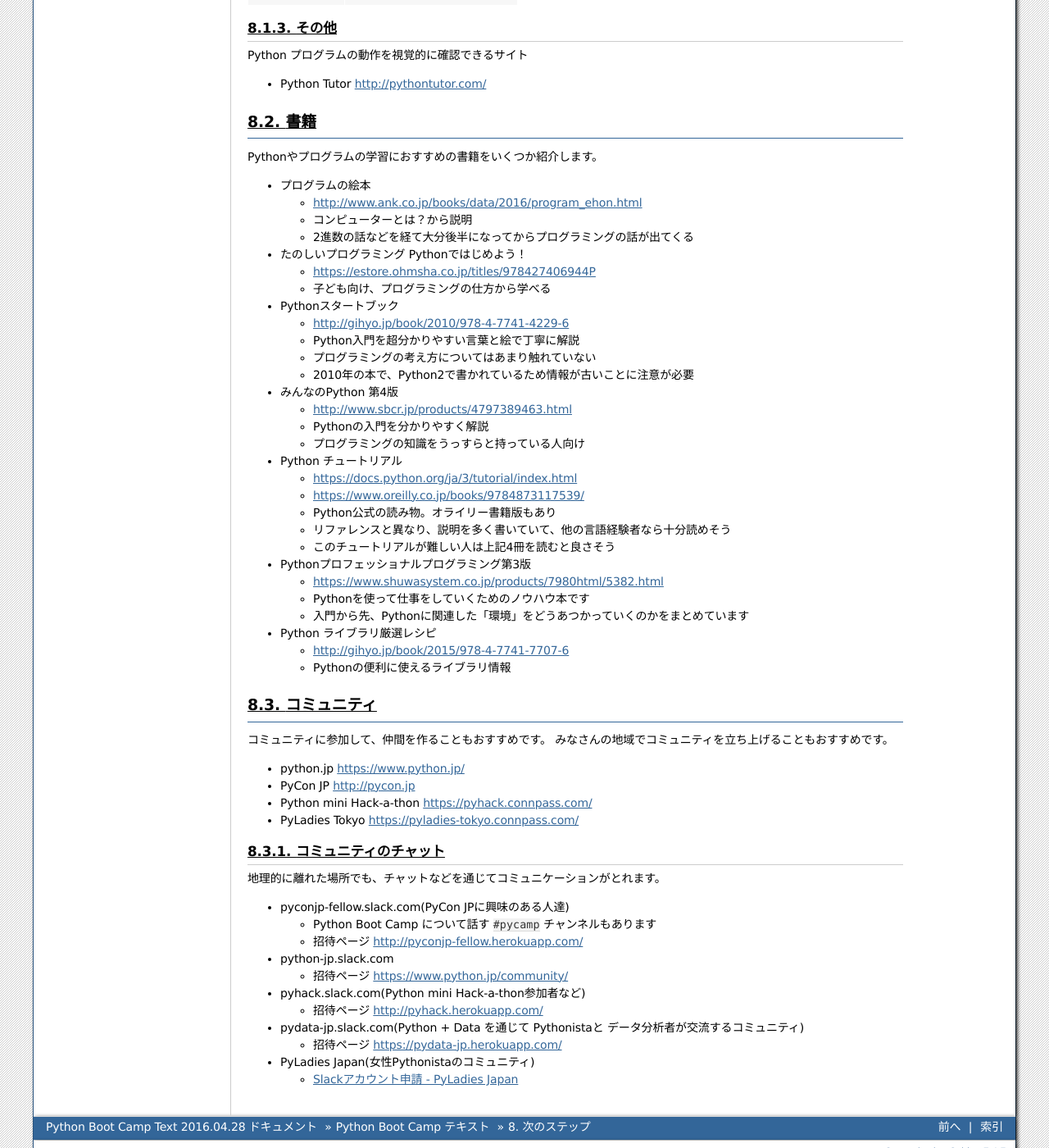
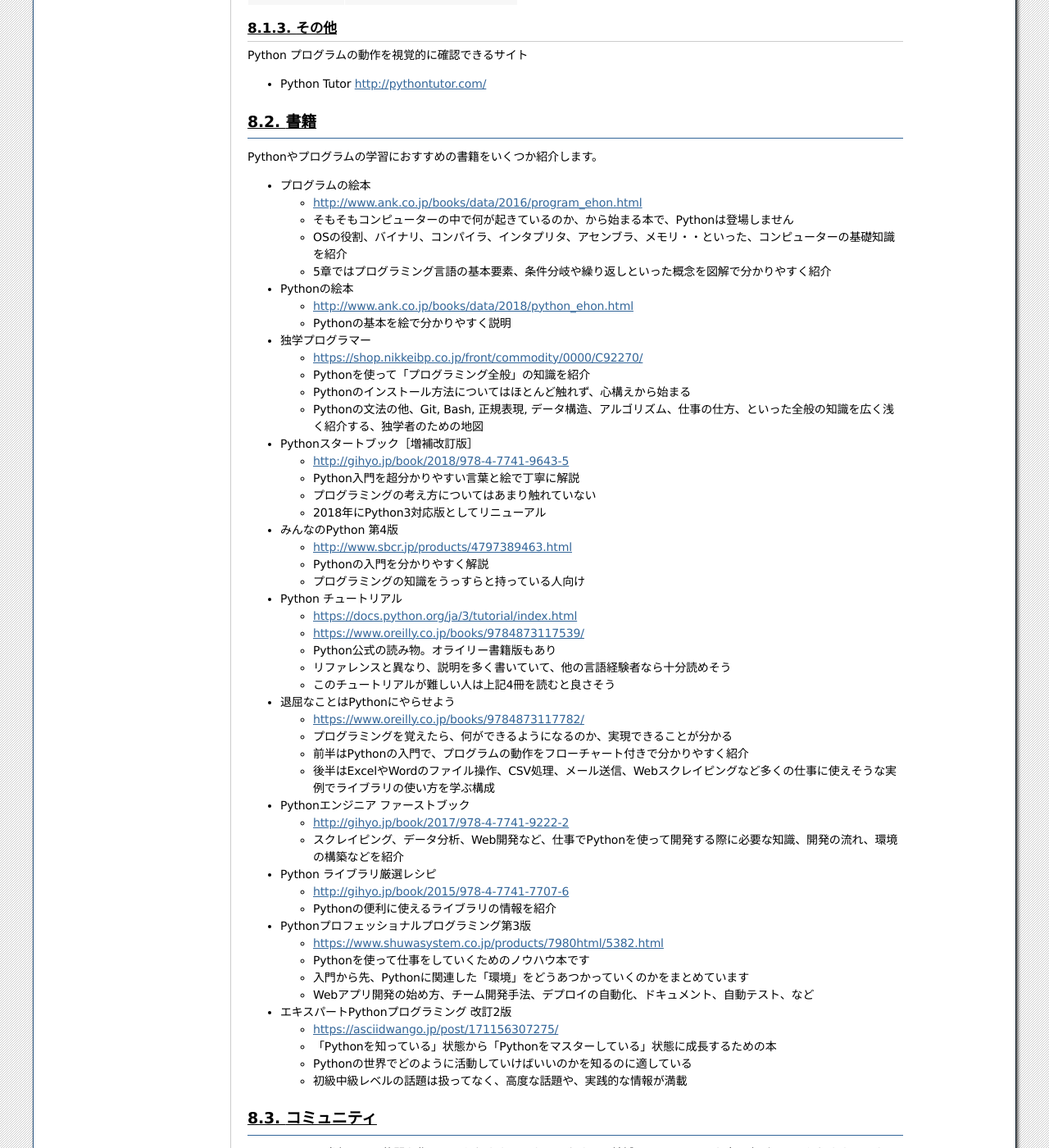
Before and after one commit to pyconjp/pycamp.pycon.jp, a Sphinx documentation site: the page built from source/textbook/8_nextstep.rst, in a window 1280 px wide and 1400 px high, scrolled down 932 px. Shown: the whole window at 82% size. Built offline with Sphinx 7.4.7, drawn with Linux system fonts in a browser that asks for light colours; some of the changed text lies outside the part shown.

Commit message:
update books and links

```diff
--- a/source/textbook/8_nextstep.rst
+++ b/source/textbook/8_nextstep.rst
@@ -35,13 +35,13 @@
 
 .. list-table::
 
-   * - PyQ
+   * - PyQ : Python学習プラットフォーム
      - https://pyq.jp/
-   * - Paiza
+   * - Paiza : ITエンジニア・プログラマ向けの転職・就活・学習サービス
      - https://paiza.jp/
-   * - ProjectEuler
+   * - ProjectEuler : プログラミングのチャレンジングプラットフォーム
      - https://projecteuler.net/
-   * - CheckIO
+   * - CheckIO : Pythonコードを書いてステージを攻略するゲーム
      - https://checkio.org/
 
 .. index:: Q&A web sites for programming
@@ -72,20 +72,28 @@
 * プログラムの絵本
 
   * http://www.ank.co.jp/books/data/2016/program_ehon.html
-  * コンピューターとは？から説明
-  * 2進数の話などを経て大分後半になってからプログラミングの話が出てくる
+  * そもそもコンピューターの中で何が起きているのか、から始まる本で、Pythonは登場しません
+  * OSの役割、バイナリ、コンパイラ、インタプリタ、アセンブラ、メモリ・・といった、コンピューターの基礎知識を紹介
+  * 5章ではプログラミング言語の基本要素、条件分岐や繰り返しといった概念を図解で分かりやすく紹介
 
-* たのしいプログラミング Pythonではじめよう！
+* Pythonの絵本
 
-  * https://estore.ohmsha.co.jp/titles/978427406944P
-  * 子ども向け、プログラミングの仕方から学べる
+  * http://www.ank.co.jp/books/data/2018/python_ehon.html
+  * Pythonの基本を絵で分かりやすく説明
 
-* Pythonスタートブック
+* 独学プログラマー
 
-  * http://gihyo.jp/book/2010/978-4-7741-4229-6
+  * https://shop.nikkeibp.co.jp/front/commodity/0000/C92270/
+  * Pythonを使って「プログラミング全般」の知識を紹介
+  * Pythonのインストール方法についてはほとんど触れず、心構えから始まる
+  * Pythonの文法の他、Git, Bash, 正規表現, データ構造、アルゴリズム、仕事の仕方、といった全般の知識を広く浅く紹介する、独学者のための地図
+
+* Pythonスタートブック［増補改訂版］
+
+  * http://gihyo.jp/book/2018/978-4-7741-9643-5
   * Python入門を超分かりやすい言葉と絵で丁寧に解説
   * プログラミングの考え方についてはあまり触れていない
-  * 2010年の本で、Python2で書かれているため情報が古いことに注意が必要
+  * 2018年にPython3対応版としてリニューアル
 
 * みんなのPython 第4版
 
@@ -101,16 +109,37 @@
   * リファレンスと異なり、説明を多く書いていて、他の言語経験者なら十分読めそう
   * このチュートリアルが難しい人は上記4冊を読むと良さそう
 
+* 退屈なことはPythonにやらせよう
+
+  * https://www.oreilly.co.jp/books/9784873117782/
+  * プログラミングを覚えたら、何ができるようになるのか、実現できることが分かる
+  * 前半はPythonの入門で、プログラムの動作をフローチャート付きで分かりやすく紹介
+  * 後半はExcelやWordのファイル操作、CSV処理、メール送信、Webスクレイピングなど多くの仕事に使えそうな実例でライブラリの使い方を学ぶ構成
+
+
+* Pythonエンジニア ファーストブック
+
+  * http://gihyo.jp/book/2017/978-4-7741-9222-2
+  * スクレイピング、データ分析、Web開発など、仕事でPythonを使って開発する際に必要な知識、開発の流れ、環境の構築などを紹介
+
+* Python ライブラリ厳選レシピ
+
+  * http://gihyo.jp/book/2015/978-4-7741-7707-6
+  * Pythonの便利に使えるライブラリの情報を紹介
+
 * Pythonプロフェッショナルプログラミング第3版
 
   * https://www.shuwasystem.co.jp/products/7980html/5382.html
   * Pythonを使って仕事をしていくためのノウハウ本です
   * 入門から先、Pythonに関連した「環境」をどうあつかっていくのかをまとめています
+  * Webアプリ開発の始め方、チーム開発手法、デプロイの自動化、ドキュメント、自動テスト、など
 
-* Python ライブラリ厳選レシピ
+* エキスパートPythonプログラミング 改訂2版
 
-  * http://gihyo.jp/book/2015/978-4-7741-7707-6
-  * Pythonの便利に使えるライブラリ情報
+  * https://asciidwango.jp/post/171156307275/
+  * 「Pythonを知っている」状態から「Pythonをマスターしている」状態に成長するための本
+  * Pythonの世界でどのように活動していけばいいのかを知るのに適している
+  * 初級中級レベルの話題は扱ってなく、高度な話題や、実践的な情報が満載
 
 .. index:: Community
 
@@ -135,15 +164,19 @@
 
   * Python Boot Camp について話す ``#pycamp`` チャンネルもあります
   * 招待ページ http://pyconjp-fellow.herokuapp.com/
-* python-jp.slack.com
 
-  * 招待ページ https://www.python.jp/community/
+* Python.jp Discord
+
+  * 招待ページ https://www.python.jp/pages/community.html
+
 * pyhack.slack.com(Python mini Hack-a-thon参加者など)
 
   * 招待ページ http://pyhack.herokuapp.com/
+
 * pydata-jp.slack.com(Python + Data を通じて Pythonistaと データ分析者が交流するコミュニティ)
 
   * 招待ページ https://pydata-jp.herokuapp.com/
+
 * PyLadies Japan(女性Pythonistaのコミュニティ)
 
   * `Slackアカウント申請 - PyLadies Japan <https://docs.google.com/forms/d/e/1FAIpQLSelRdBGus7o6MsijTZiTt1kFAoFYQlwYgrBPQOrGVwGlAmHNg/viewform>`_
```
